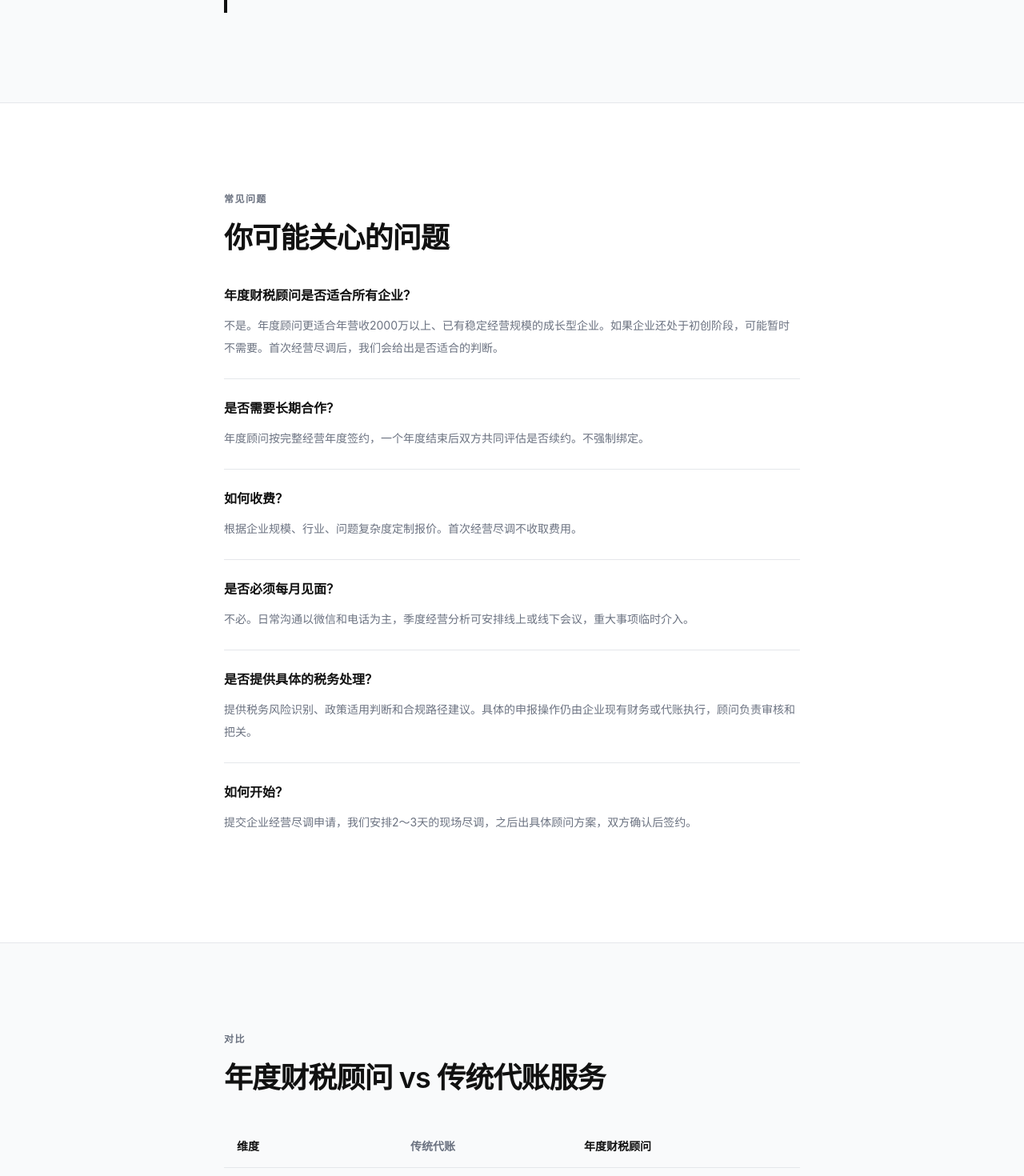
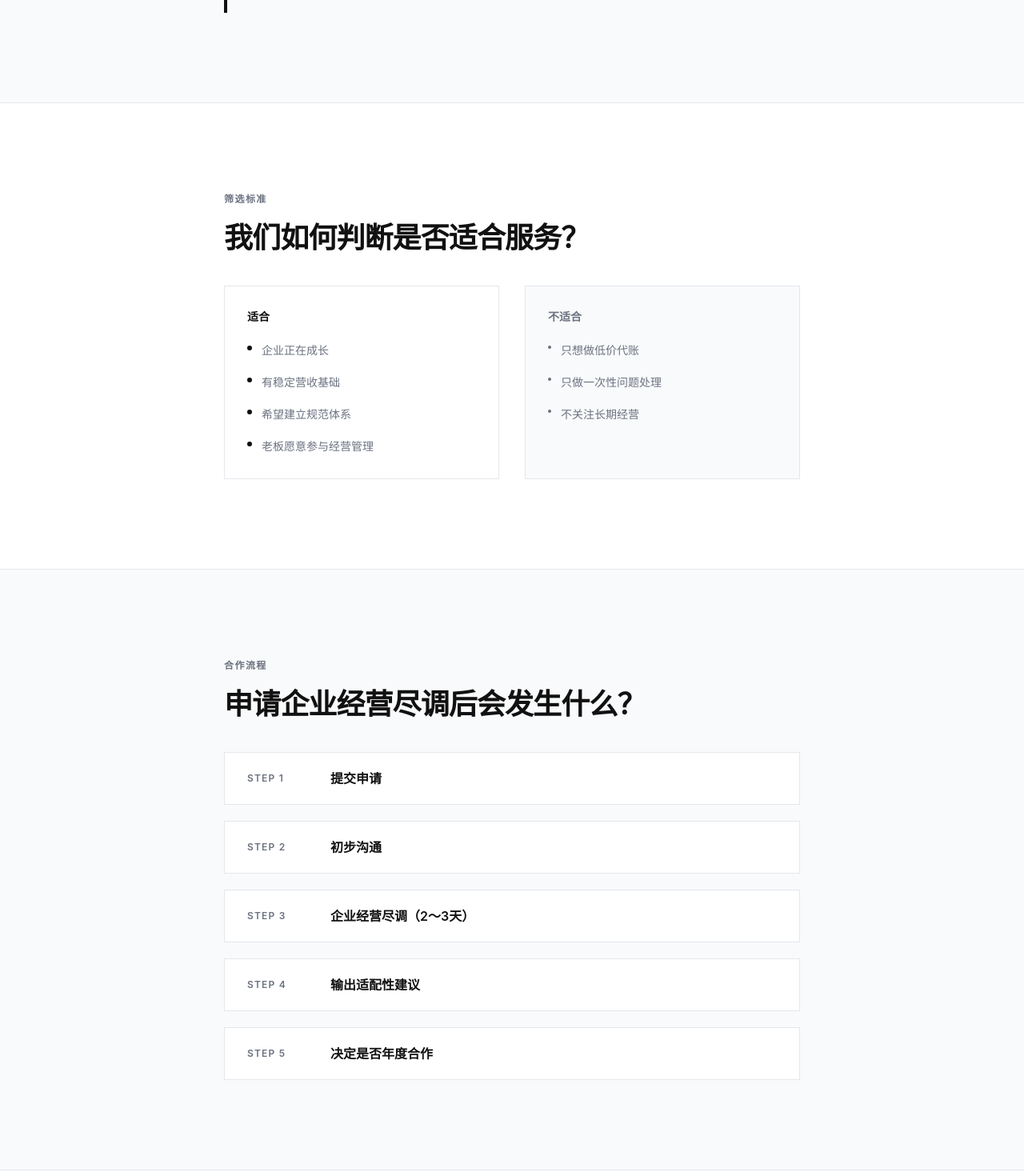
Before and after one commit to yueyang2009/longtou-accounting-service-site, a Next.js app: page /why-annual-advisor in a window 1280 px wide. Shown: the part 4840-6310 px from the top of the page at 80% size. Built offline with nearby package versions, Linux system fonts and the light colour scheme.

Commit message:
feat: Sprint6-筛选模块+合作流程+全站CTA统一升级

```diff
--- a/app/contact/page.tsx
+++ b/app/contact/page.tsx
@@ -13,7 +13,7 @@ export default function ContactPage() {
           <div>
             <SectionHeader
               eyebrow="经营交流"
-              title="预约一次经营交流"
+              title="申请企业经营尽调（限量开放）"
               description="先了解企业阶段、经营困扰和财税管理现状，再判断是否需要年度顾问陪伴。"
             />
             <div className="mt-8 grid gap-4">
--- a/app/not-found.tsx
+++ b/app/not-found.tsx
@@ -18,7 +18,7 @@ export default function NotFound() {
               <Link href="/">返回首页</Link>
             </Button>
             <Button asChild variant="secondary">
-              <Link href="/contact">预约交流</Link>
+              <Link href="/contact">申请企业经营尽调（限量开放）</Link>
             </Button>
           </div>
         </div>
--- a/app/page.tsx
+++ b/app/page.tsx
@@ -148,7 +148,7 @@ export default function HomePage() {
             href="/contact"
             className="rounded-md bg-brand-ink px-5 py-2 text-sm font-medium text-white transition hover:bg-black"
           >
-            预约交流
+            申请企业经营尽调（限量开放）
           </Link>
         </div>
       </header>
@@ -170,7 +170,7 @@ export default function HomePage() {
                   href="/contact"
                   className="inline-flex h-12 items-center gap-2 rounded-md bg-brand-ink px-7 text-sm font-medium text-white transition hover:bg-black"
                 >
-                  预约经营交流
+                  申请企业经营尽调（限量开放）
                   <ArrowRight className="h-4 w-4" />
                 </Link>
                 <Link
@@ -312,7 +312,7 @@ export default function HomePage() {
                 href="/contact"
                 className="inline-flex h-12 items-center gap-2 rounded-md bg-brand-ink px-7 text-sm font-medium text-white transition hover:bg-black"
               >
-                预约经营交流
+                申请企业经营尽调（限量开放）
                 <ArrowRight className="h-4 w-4" />
               </Link>
               <p className="mt-5 text-sm text-brand-muted">
@@ -425,7 +425,7 @@ export default function HomePage() {
           <div className="mx-auto max-w-3xl px-6 py-28 text-center md:py-36">
             <SectionTitle
               label="行动"
-              title="预约一次经营交流"
+              title="申请企业经营尽调（限量开放）"
             />
             <p className="mx-auto mt-6 max-w-xl text-base leading-7 text-brand-muted">
               不急着给方案，先把企业所处阶段、真实问题和需要优先处理的事项讲清楚。
@@ -435,7 +435,7 @@ export default function HomePage() {
                 href="/contact"
                 className="inline-flex h-12 items-center gap-2 rounded-md bg-brand-ink px-7 text-sm font-medium text-white transition hover:bg-black"
               >
-                预约经营交流
+                申请企业经营尽调（限量开放）
                 <ArrowRight className="h-4 w-4" />
               </Link>
               <p className="text-sm text-brand-muted">
--- a/app/why-annual-advisor/page.tsx
+++ b/app/why-annual-advisor/page.tsx
@@ -250,7 +250,67 @@ export default function WhyAnnualAdvisorPage() {
         </section>
 
         {/* ════════════════════════════════════════
-            ⑦ FAQ
+            ⑦ 客户筛选模块（新增）
+            ════════════════════════════════════════ */}
+        <section className="border-b border-brand-line">
+          <div className="mx-auto max-w-3xl px-6 py-24 md:py-28">
+            <Label text="筛选标准" />
+            <Heading>我们如何判断是否适合服务？</Heading>
+            <div className="mt-10 grid gap-8 md:grid-cols-2">
+              <div className="border border-brand-line bg-white p-7">
+                <p className="mb-5 text-sm font-semibold text-brand-ink">适合</p>
+                <ul className="space-y-4">
+                  {["企业正在成长", "有稳定营收基础", "希望建立规范体系", "老板愿意参与经营管理"].map((item) => (
+                    <li key={item} className="flex items-start gap-3 text-sm leading-6 text-brand-muted">
+                      <span className="mt-1.5 h-1.5 w-1.5 shrink-0 rounded-full bg-brand-ink" />
+                      {item}
+                    </li>
+                  ))}
+                </ul>
+              </div>
+              <div className="border border-brand-line bg-brand-soft p-7">
+                <p className="mb-5 text-sm font-semibold text-brand-muted">不适合</p>
+                <ul className="space-y-4">
+                  {["只想做低价代账", "只做一次性问题处理", "不关注长期经营"].map((item) => (
+                    <li key={item} className="flex items-start gap-3 text-sm leading-6 text-brand-muted">
+                      <span className="mt-1.5 h-1 w-1 shrink-0 rounded-full bg-brand-muted" />
+                      {item}
+                    </li>
+                  ))}
+                </ul>
+              </div>
+            </div>
+          </div>
+        </section>
+
+        {/* ════════════════════════════════════════
+            ⑧ 合作流程说明模块（新增）
+            ════════════════════════════════════════ */}
+        <section className="border-b border-brand-line bg-brand-soft">
+          <div className="mx-auto max-w-3xl px-6 py-24 md:py-28">
+            <Label text="合作流程" />
+            <Heading>申请企业经营尽调后会发生什么？</Heading>
+            <div className="mt-10 space-y-5">
+              {[
+                { step: "STEP 1", title: "提交申请" },
+                { step: "STEP 2", title: "初步沟通" },
+                { step: "STEP 3", title: "企业经营尽调（2～3天）" },
+                { step: "STEP 4", title: "输出适配性建议" },
+                { step: "STEP 5", title: "决定是否年度合作" },
+              ].map((phase) => (
+                <div key={phase.step} className="flex items-center gap-6 border border-brand-line bg-white px-7 py-5">
+                  <p className="w-20 shrink-0 text-xs font-semibold uppercase tracking-widest text-brand-muted">
+                    {phase.step}
+                  </p>
+                  <p className="text-base font-semibold text-brand-ink">{phase.title}</p>
+                </div>
+              ))}
+            </div>
+          </div>
+        </section>
+
+        {/* ════════════════════════════════════════
+            ⑨ FAQ
             ════════════════════════════════════════ */}
         <section className="border-b border-brand-line">
           <div className="mx-auto max-w-3xl px-6 py-24 md:py-28">
--- a/components/CTASection.tsx
+++ b/components/CTASection.tsx
@@ -18,10 +18,13 @@ export function CTASection() {
         </div>
         <Button asChild size="lg" className="bg-white text-brand-ink hover:bg-white/90">
           <Link href="/contact">
-            预约经营交流
+            申请企业经营尽调（限量开放）
             <ArrowRight className="ml-2 h-4 w-4" />
           </Link>
         </Button>
+        <p className="mt-3 text-sm text-white/60">
+          每月仅服务有限企业，需初步评估适配性
+        </p>
       </div>
     </section>
   );
--- a/components/Hero.tsx
+++ b/components/Hero.tsx
@@ -24,7 +24,7 @@ export function Hero() {
           <div className="mt-8 flex flex-col gap-3 sm:flex-row">
             <Button asChild size="lg">
               <Link href="/contact">
-                预约经营交流
+                申请企业经营尽调（限量开放）
                 <ArrowRight className="ml-2 h-4 w-4" />
               </Link>
             </Button>
--- a/components/LeadForm.tsx
+++ b/components/LeadForm.tsx
@@ -50,8 +50,8 @@ export function LeadForm() {
     <div className="border border-brand-line bg-white p-6 shadow-consult">
       <div className="mb-6 flex items-center justify-between border-b border-brand-line pb-4">
         <div>
-          <p className="text-sm font-semibold text-brand-gold">经营交流预约</p>
-          <h3 className="mt-1 text-2xl font-semibold">预约经营交流</h3>
+          <p className="text-sm font-semibold text-brand-muted">经营交流预约</p>
+          <h3 className="mt-1 text-2xl font-semibold">申请企业经营尽调（限量开放）</h3>
         </div>
         <span className="rounded-md bg-brand-soft px-3 py-1 text-sm text-brand-muted">Step {step}/3</span>
       </div>
@@ -166,7 +166,7 @@ export function LeadForm() {
           </Button>
         ) : (
           <Button type="button" onClick={submit}>
-            预约经营交流
+            申请企业经营尽调（限量开放）
           </Button>
         )}
       </div>
```
